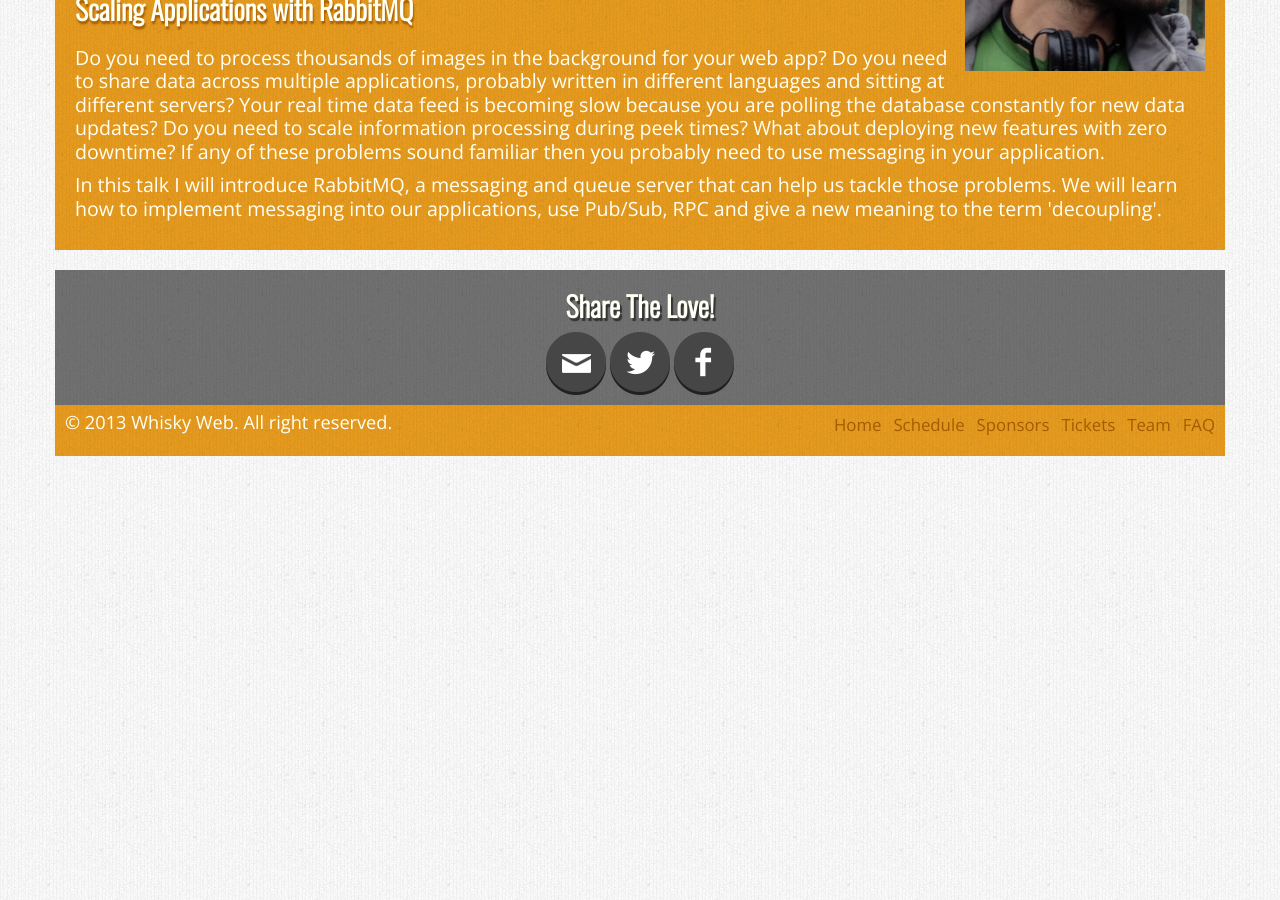
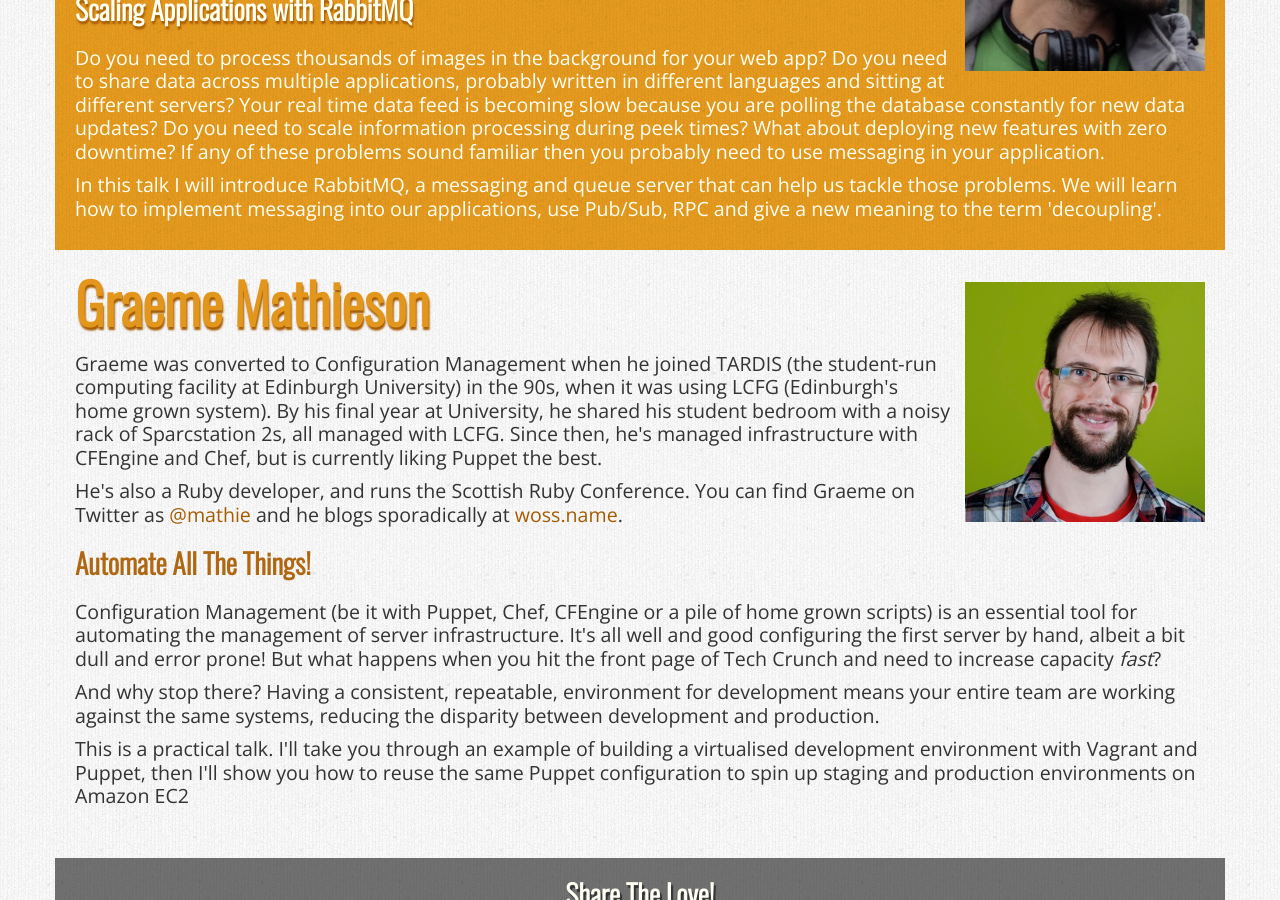
Before and after one commit to whiskyweb/whiskyweb-website, a Jekyll site: the page built from speakers.html, in a window 1280 px wide and 900 px high, scrolled down 5496 px. Built offline with Jekyll 4.4.1, drawn with Linux system fonts in a browser that asks for light colours; nearby versions of some CDN libraries; Markdown is read by kramdown in place of the engine named in the settings; before the commit the page ends 5952 px from its top, so only the background shows below that.

Commit message:
Adding Graeme as a speaker.

```diff
--- a/speakers.html
+++ b/speakers.html
@@ -205,4 +205,23 @@
         </div>
     </div>
 
+    <div class="speaker clearfix">
+        <a name="graeme"></a>
+
+        <img class="hidden-phone" src="/img/graeme.jpg" alt="Graeme Mathieson" />
+
+        <h1>Graeme Mathieson</h1>
+        <div class="bio">
+            <p>Graeme was converted to Configuration Management when he joined TARDIS (the student-run computing facility at Edinburgh University) in the 90s, when it was using LCFG (Edinburgh's home grown system). By his final year at University, he shared his student bedroom with a noisy rack of Sparcstation 2s, all managed with LCFG. Since then, he's managed infrastructure with CFEngine and Chef, but is currently liking Puppet the best.</p>
+            <p>He's also a Ruby developer, and runs the Scottish Ruby Conference. You can find Graeme on Twitter as <a href="https://twitter.com/mathie">@mathie</a> and he blogs sporadically at <a href="http://woss.name">woss.name</a>.</p>
+        </div>
+
+        <h2>Automate All The Things!</h2>
+        <div class="abstract">
+            <p>Configuration Management (be it with Puppet, Chef, CFEngine or a pile of home grown scripts) is an essential tool for automating the management of server infrastructure. It's all well and good configuring the first server by hand, albeit a bit dull and error prone! But what happens when you hit the front page of Tech Crunch and need to increase capacity <em>fast</em>?</p>
+            <p>And why stop there? Having a consistent, repeatable, environment for development means your entire team are working against the same systems, reducing the disparity between development and production.</p>
+            <p>This is a practical talk. I'll take you through an example of building a virtualised development environment with Vagrant and Puppet, then I'll show you how to reuse the same Puppet configuration to spin up staging and production environments on Amazon EC2</p>
+        </div>
+    </div>
+
 </div>
```
Also changed, not shown: img/graeme.jpg (added).
